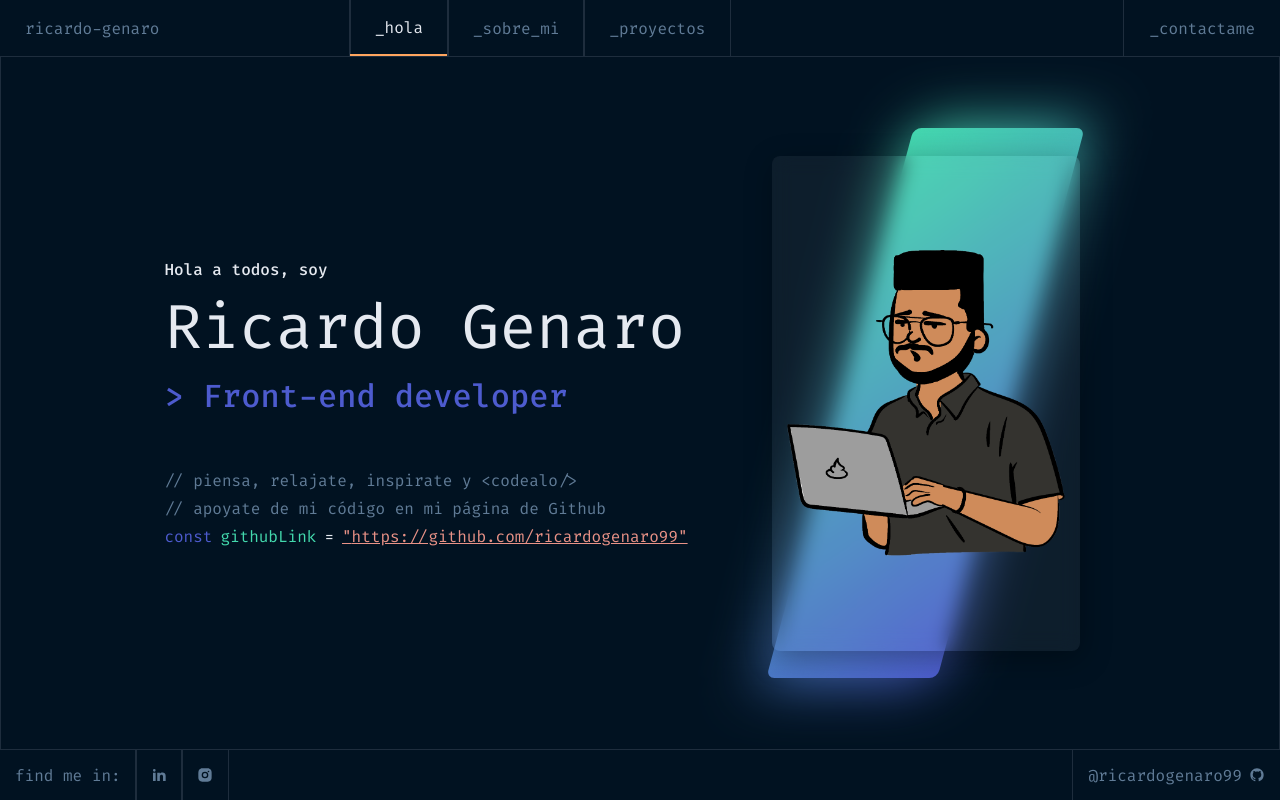
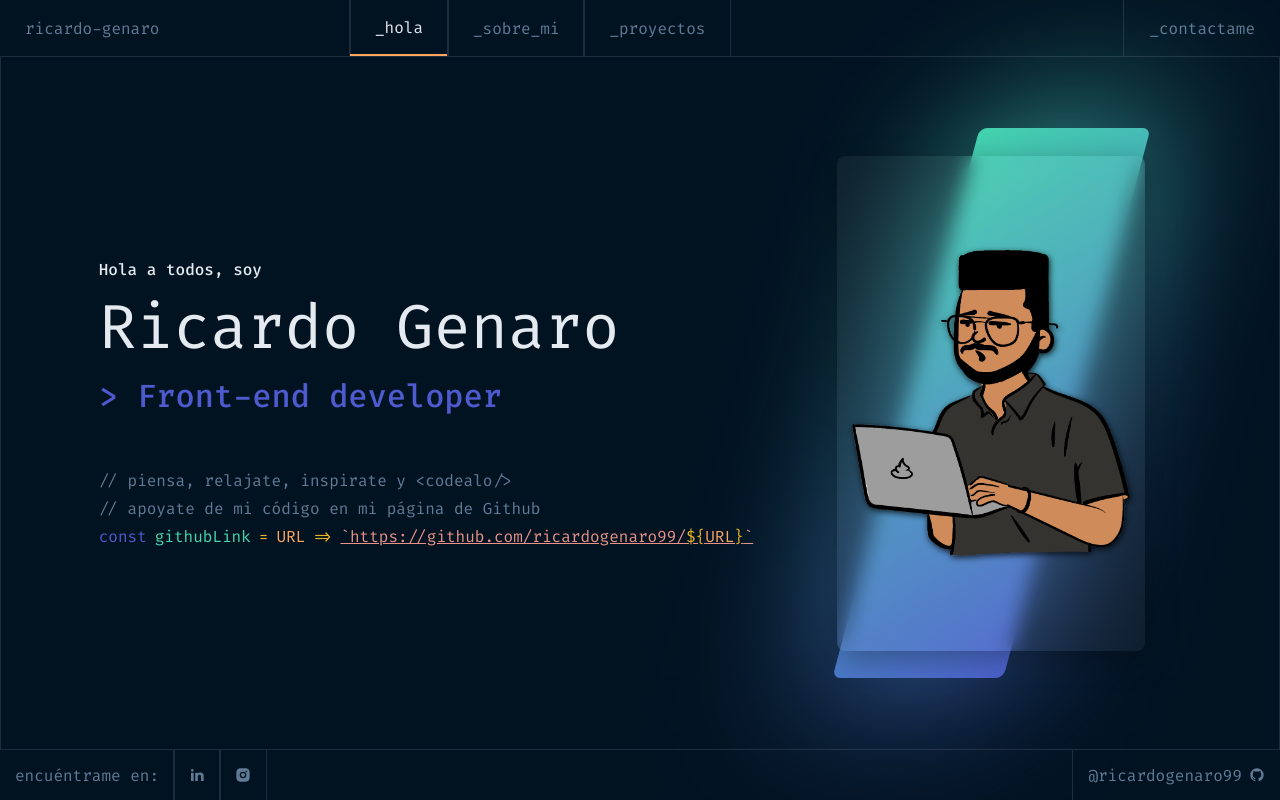
Before and after one commit to ricardogenaro99/ricardo-genaro-portfolio, a React (Create React App) app: page /#/ in a window 1280 px wide. Built offline with nearby package versions, Linux system fonts and the light colour scheme.

Commit message:
feat: Mejora del diseño y efecto del code github y card

```diff
--- a/src/app/components/footer/Footer.js
+++ b/src/app/components/footer/Footer.js
@@ -47,7 +47,7 @@ const Footer = () => {
 	return (
 		<FooterContainer>
 			<section className="social-footer">
-				<div>find me in:</div>
+				<div>encuéntrame en:</div>
 
 				<a
 					href="https://www.linkedin.com/in/ricardogenaro/"
--- a/src/app/components/header/Header.js
+++ b/src/app/components/header/Header.js
@@ -1,7 +1,7 @@
 import React from "react";
 import styled from "styled-components";
+import { device } from "../../styles/Breakpoints";
 import Navbar from "./Navbar";
-
 const HeaderContainer = styled.header`
 	display: flex;
 	.name-portfolio {
@@ -12,7 +12,12 @@ const HeaderContainer = styled.header`
 		display: flex;
 		align-items: center;
 		padding: 0 25px;
+
+		@media ${device.tablet} {
+			max-width: none;
+		}
 	}
+
 	* {
 		font-size: var(--size-lables);
 		color: var(--secondary-color-gray);
--- a/src/app/components/hola/Card.css
+++ b/src/app/components/hola/Card.css
@@ -35,7 +35,7 @@
 	border-radius: var(--border-radius);
 	transform: skewX(var(--skewx));
 	transition: var(--transition-transform-time);
-	filter: blur(30px);
+	filter: blur(80px);
 	transform-style: preserve-3d;
 }
 
--- a/src/app/pages/Hola.js
+++ b/src/app/pages/Hola.js
@@ -44,20 +44,27 @@ const Container = styled.div`
 					flex-wrap: wrap;
 					gap: 0.5em;
 
-					.code-const {
+					.code-purple {
 						color: var(--secondary-color-purple);
 					}
 
-					.code-name {
+					.code-green {
 						color: var(--accent-color-green);
 					}
 
-					.code-assignment {
-						color: var(--secondary-color-white);
+					.code-simb {
+						color: var(--secondary-color-yellow);
+					}
+
+					.code-cream {
+						color: var(--accent-color-cream);
+					}
+
+					.code-orange {
+						color: var(--accent-color-orange);
 					}
 
 					.code-url {
-						color: var(--accent-color-cream);
 						text-decoration: underline;
 						-ms-word-break: break-word;
 						word-break: break-word;
@@ -79,11 +86,14 @@ const Container = styled.div`
 		img {
 			width: 100%;
 			object-fit: cover;
+			filter: drop-shadow(1px 2px 3px rgba(0, 0, 0, 0.8));
 		}
 	}
 `;
 const Hola = () => {
-	const URL_GITHUB_EXAMPLED = "https://github.com/ricardogenaro99";
+	const URL_GITHUB = "https://github.com/ricardogenaro99";
+	const URL_GITHUB_PORTFOLIO = "/ricardo-genaro-portfolio";
+
 	return (
 		<Container>
 			<section className="section-left">
@@ -100,16 +110,21 @@ const Hola = () => {
 						{"// apoyate de mi código en mi página de Github"}
 					</Coment>
 					<code>
-						<span className="code-const">const</span>
-						<span className="code-name">githubLink</span>
-						<span className="code-assignment">{"="}</span>
+						<span className="code-purple">const</span>
+						<span className="code-green">githubLink</span>
+						<span className="code-simb">{"="}</span>
+						<span className="code-orange">URL</span>
+						<span className="code-simb">{"=>"}</span>
 						<a
-							className="code-url"
-							href={URL_GITHUB_EXAMPLED}
+							className="code-url code-cream"
+							href={URL_GITHUB + URL_GITHUB_PORTFOLIO}
 							target="_blank"
 							rel="noopener noreferrer"
 						>
-							"{URL_GITHUB_EXAMPLED}"
+							`{URL_GITHUB + "/"}
+							<span className="code-simb">{"${"}</span>
+							<span className="code-orange">URL</span>
+							<span className="code-simb">{"}"}</span>`
 						</a>
 					</code>
 				</div>
--- a/src/app/styles/Breakpoints.js
+++ b/src/app/styles/Breakpoints.js
@@ -1,7 +1,7 @@
 const size = {
 	mobileS: "320px",
 	mobileM: "375px",
-	mobileL: "434px",
+	mobileL: "490px",
 	tablet: "768px",
 	laptop: "1024px",
 	laptopL: "1440px",
--- a/src/index.css
+++ b/src/index.css
@@ -19,6 +19,8 @@
 	--accent-color-green: #43d9ad;
 	--accent-color-cream: #e99287;
 	--accent-color-purple: #c98bdf;
+
+	--secondary-color-yellow: #e9b321;
 
 	--size-headline: 62px;
 	--size-subheadline: 32px;
```
Also changed, not shown: src/app/assets/avatar-profile.png.
